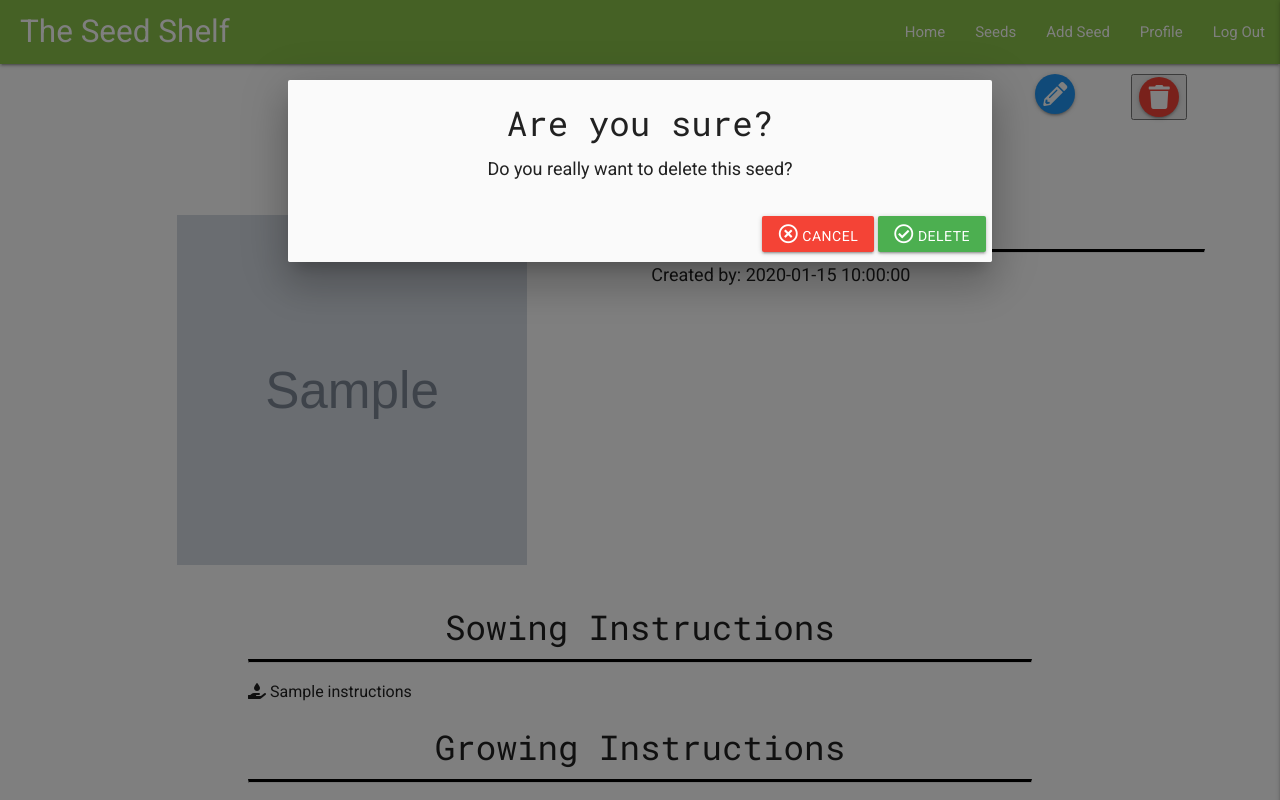
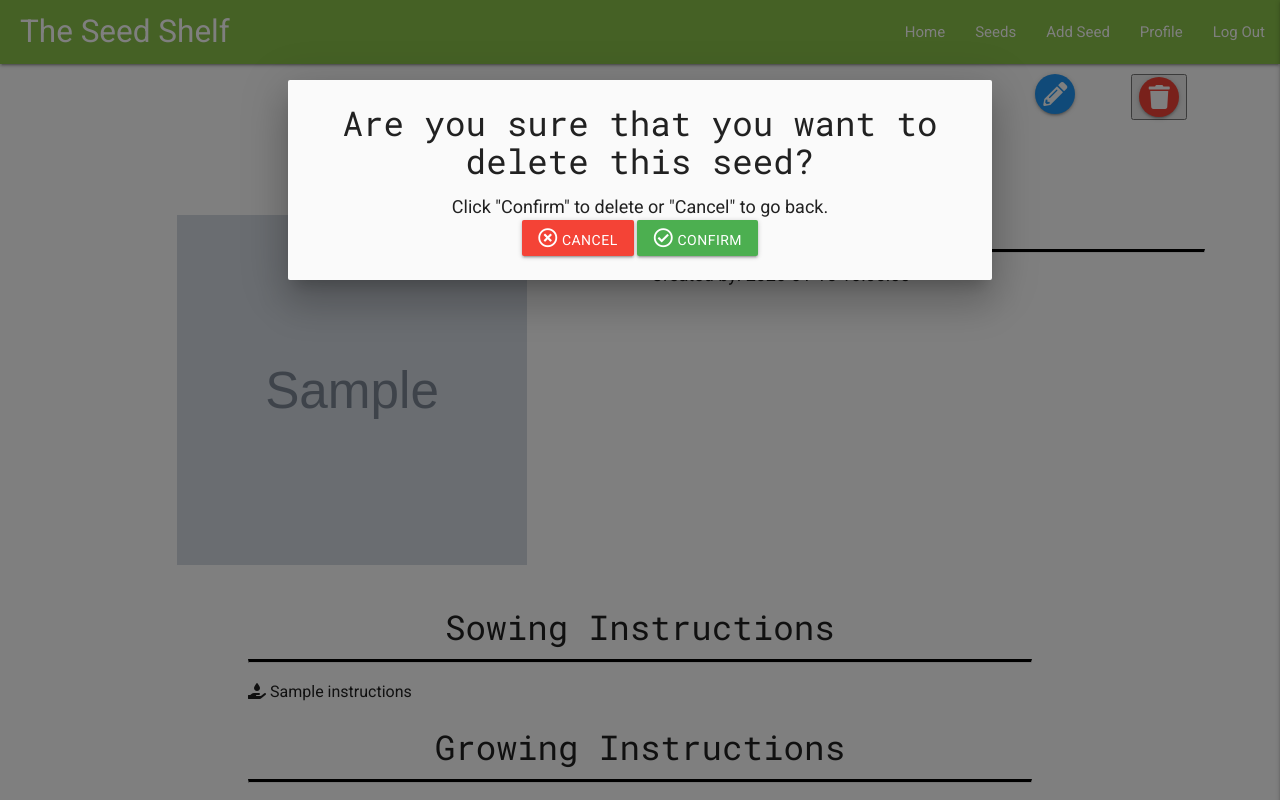
Before and after one commit to farrelleoin93/milestone-3-seed-shelf, a Flask app: template templates/grow_seed.html in a window 1280 px wide, after a click that opens the changed part. Run offline with Flask 2, Linux system fonts and the light colour scheme; the visitor is signed in with stand-in values (Sample User, id 1); the template is opened without the code that fills it: most values are stand-ins (such as "Sample title", 1, 10 or a date in 2020); grey boxes marked "Sample" are stand-in pictures; some libraries are stand-ins or nearby versions.

Commit message:
add delete modal to profile.html and change content in delete modal on grow_seed.html

```diff
--- a/templates/grow_seed.html
+++ b/templates/grow_seed.html
@@ -60,15 +60,13 @@
         </div>
     </div>
     <div id="modal1" class="modal">
-        <div class="modal-content">
-          <h4 class="center-align">Are you sure?</h4>
-          <p class="center-align">Do you really want to delete this seed?</p>
+        <div class="modal-content center-align">
+            <h4>Are you sure that you want to delete this seed?</h4>
+            <p>Click "Confirm" to delete or "Cancel" to go back.</p>
+            <a href="#!" class="modal-close btn waves-effect red white-text"><i class="far fa-times-circle"></i> Cancel</a>
+            <a href="{{ url_for('delete_seed', seed_id=seed._id) }}" class="modal-close btn waves-effect green white-text"><i
+                    class="far fa-check-circle"></i> Confirm</a>
         </div>
-        <div class="modal-footer">
-          <a href="#!" class="modal-close btn waves-effect red white-text"><i class="far fa-times-circle"></i> Cancel</a>
-          <a href="{{ url_for('delete_seed', seed_id=seed._id) }}" class="modal-close btn waves-effect green white-text"><i class="far fa-check-circle"></i> Delete</a>
-        </div>
-      </div>
 </div>
 
 {% endblock %}
```
Also changed, not shown: templates/profile.html (+10 -0 lines).
